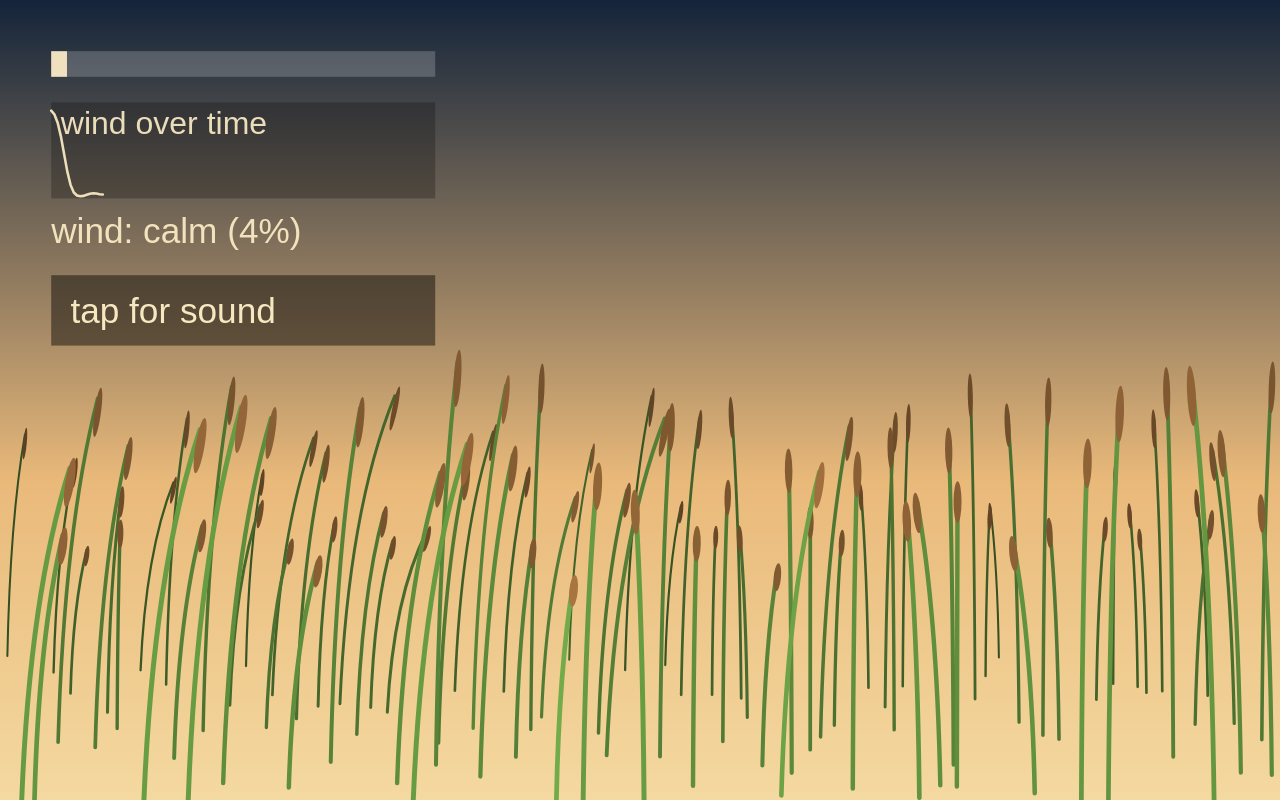
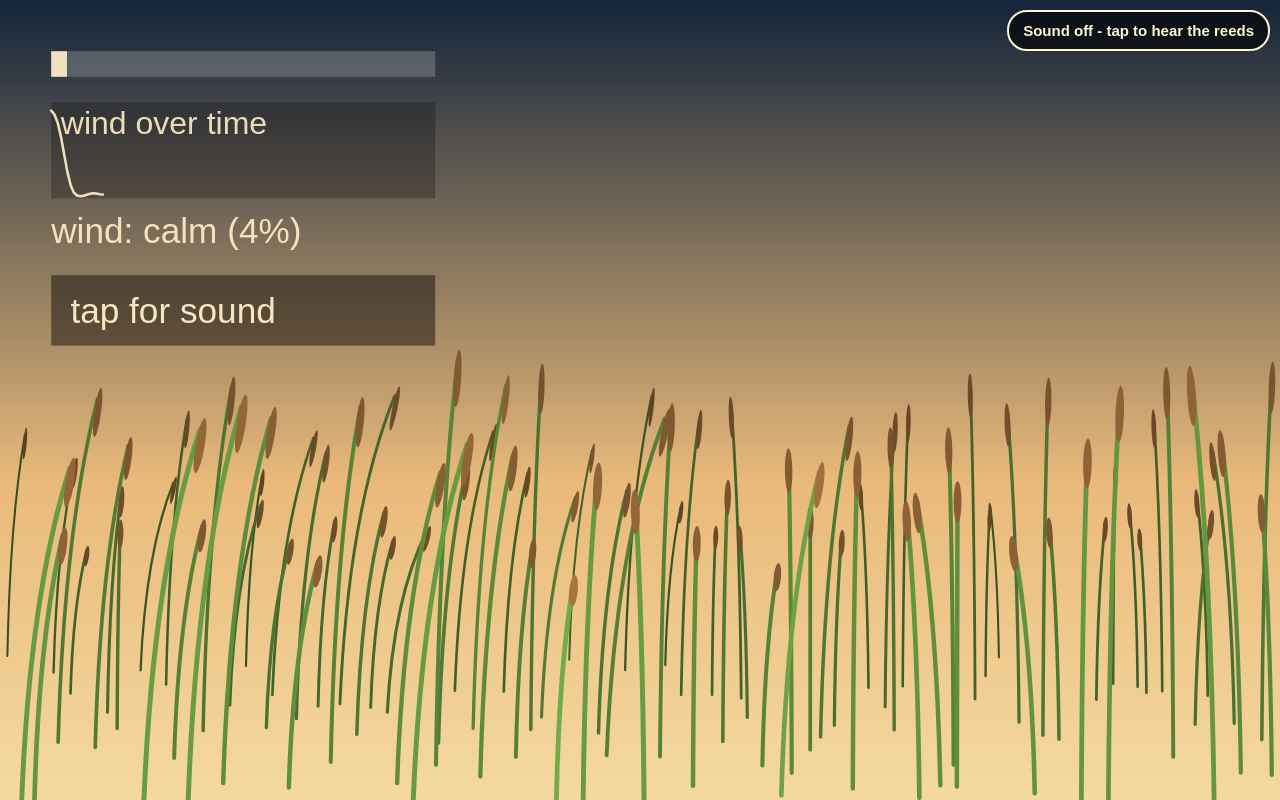
Before and after one commit to Wendle-The-Wizard/breeze-reed-music, a plain HTML site: page index.html in a window 1280 px wide. Drawn offline with Linux system fonts and the light colour scheme; animation ran at ten frames a second.

```diff
--- a/style.css
+++ b/style.css
@@ -11,3 +11,23 @@ html, body {
   height: 100vh;
   touch-action: manipulation;
 }
+
+/* the sound button lives in the top right corner, easy to spot */
+#sound {
+  position: fixed;
+  top: 10px;
+  right: 10px;
+  padding: 10px 14px;
+  font: 600 15px sans-serif;
+  color: #fff5d2;
+  background: rgba(0, 0, 0, 0.6);
+  border: 2px solid #fff5d2;
+  border-radius: 20px;
+  cursor: pointer;
+}
+
+#sound.on {
+  background: #78c878;
+  color: #10240f;
+  border-color: #10240f;
+}
```
